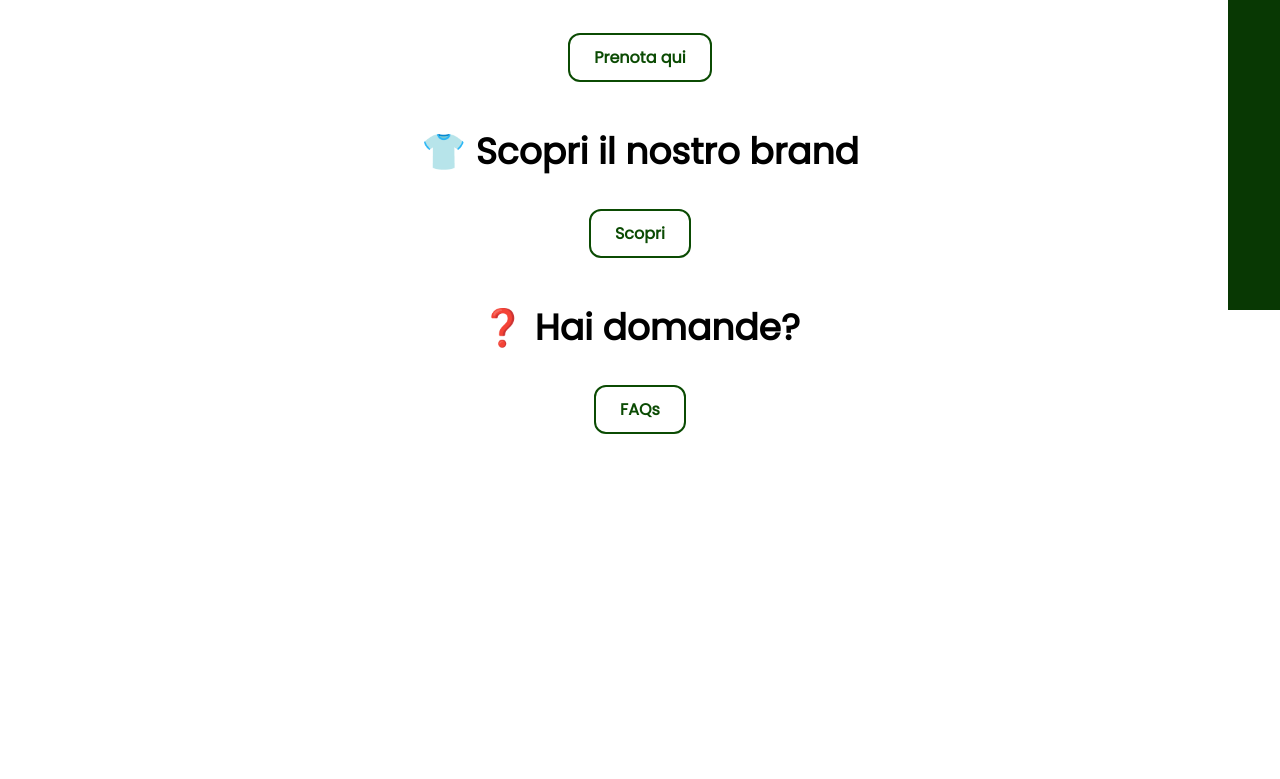
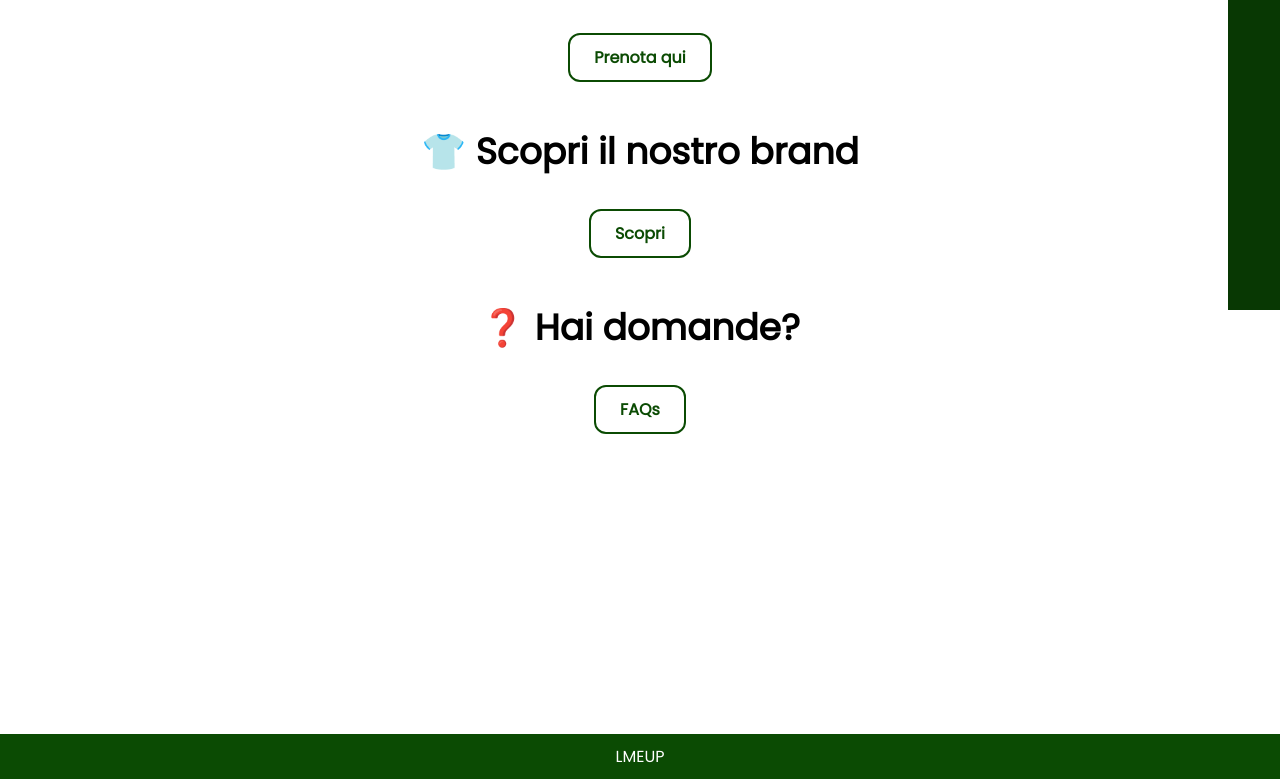
Before and after one commit to mattiagualtieri/lmeup-website, a Vue app: page / in a window 1280 px wide. Shown: the part 530-1309 px from the top of the page. Before the commit the page ends 1264 px from the top, so only its background shows below. Built offline with nearby package versions, Linux system fonts and the light colour scheme.

Commit message:
Started footer

```diff
--- a/src/App.vue
+++ b/src/App.vue
@@ -7,7 +7,7 @@ import Footer from './components/Footer.vue'
 <template>
   <Navbar />
   <RouterView />
-  <!--Footer /-->
+  <Footer />
 </template>
 
 <script>
--- a/src/components/Footer.vue
+++ b/src/components/Footer.vue
@@ -1,53 +1,27 @@
 <template>
-  <nav>
-    <ul class="links">
-        <li><RouterLink to="/" class="link">Home</RouterLink></li>
-        <li><span class="sep">|</span></li>
-        <li><RouterLink to="/eventi" class="link">Eventi</RouterLink></li>
-        <li><span class="sep">|</span></li>
-        <li><RouterLink to="/brand" class="link">Brand</RouterLink></li>
-        <li><span class="sep">|</span></li>
-        <li><RouterLink to="/about" class="link">About</RouterLink></li>
-    </ul>
-  </nav>
+    <nav>
+        <div class="title">
+            <a href="/">LMEUP</a>
+        </div>
+    </nav>
 </template>
+
 
 <style scoped>
 @import url('https://fonts.googleapis.com/css2?family=Poppins&display=swap');
 
 nav {
-    background-color: #0b4b03;
-    padding: 5px 20px;
-    display: flex;
-    align-items: center;
-    width: auto;
+  background-color: #0b4b03;
+  padding: 10px;
+  display: flex;
+  align-items: center;
+  justify-content: center;
 }
 
-.links {
-    display: flex;
-    align-items: center;
-    list-style: none;
-    margin-right: 30px;
-}
-
-nav .link {
-    color: white;
+.title a {
     font-family: 'Poppins', sans-serif;
     text-decoration: none;
-}
-
-nav .link:hover {
-    color: rgb(213, 213, 213);
-}
-
-.links li {
     color: white;
-    padding: 15px 10px;
-    font-size: 20px;
-}
-
-.sep {
-    color: #073102;
 }
 
 </style>
```
Also changed, not shown: src/assets/instagram.svg (added).
